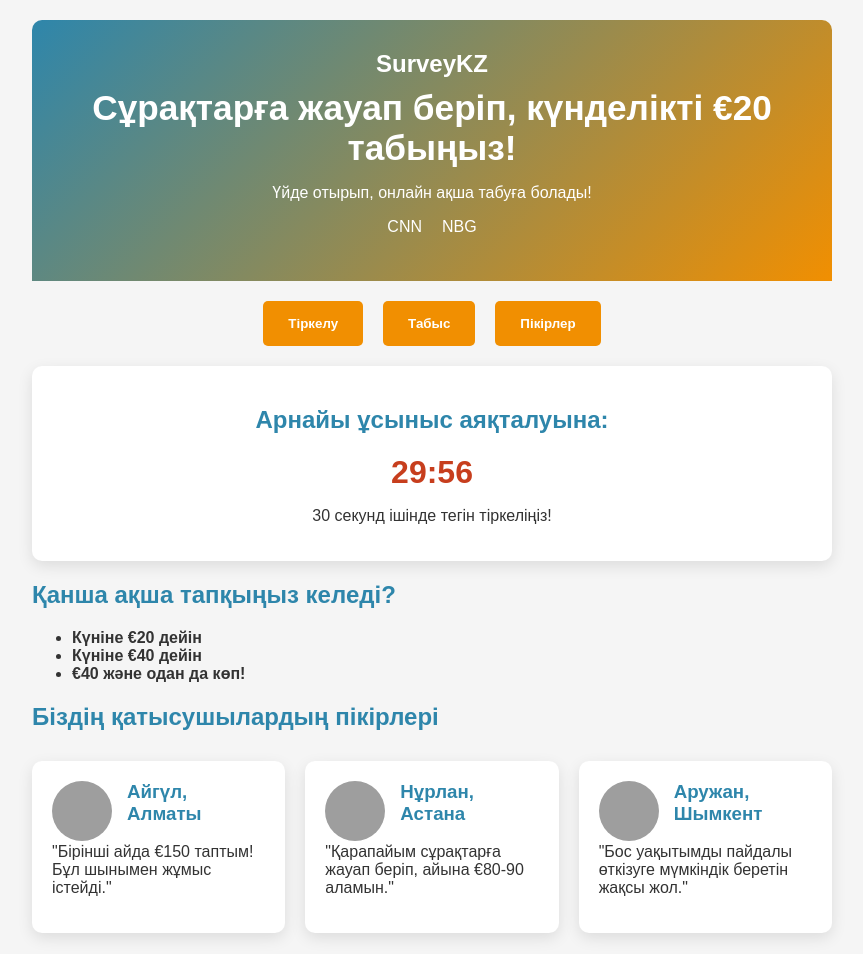
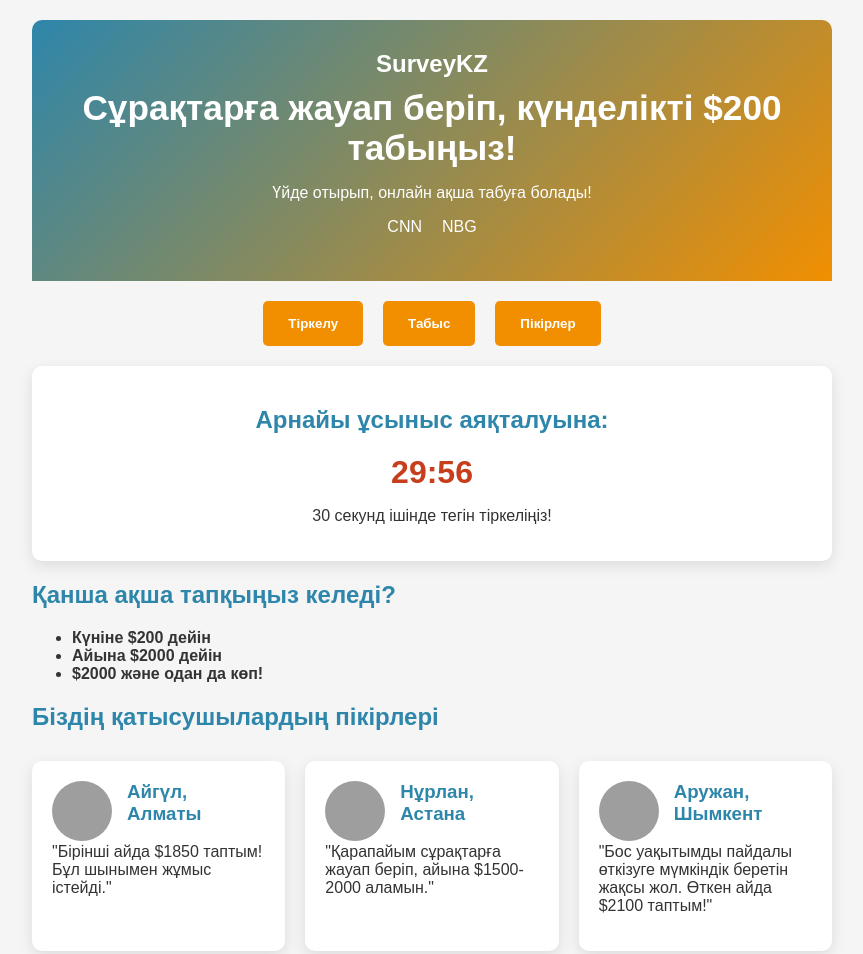
Before and after one commit to jupsy440/cash, a plain HTML site: page index.html in a window 1280 px wide. Shown: the top 954 px of the page, without its empty margins (208-1071 px from the left). Drawn offline with Linux system fonts and the light colour scheme; grey boxes are pictures that could not be loaded.

Commit message:
Update index.html

```diff
--- a/index.html
+++ b/index.html
@@ -153,7 +153,7 @@
     <div class="container">
         <header>
             <div class="logo">SurveyKZ</div>
-            <h1>Сұрақтарға жауап беріп, күнделікті €20 табыңыз!</h1>
+            <h1>Сұрақтарға жауап беріп, күнделікті $200 табыңыз!</h1>
             <p>Үйде отырып, онлайн ақша табуға болады!</p>
 
             <div class="media-logos">
@@ -177,9 +177,9 @@
         <section id="register">
             <h2>Қанша ақша тапқыңыз келеді?</h2>
             <ul>
-                <li><strong>Күніне €20 дейін</strong></li>
-                <li><strong>Күніне €40 дейін</strong></li>
-                <li><strong>€40 және одан да көп!</strong></li>
+                <li><strong>Күніне $200 дейін</strong></li>
+                <li><strong>Айына $2000 дейін</strong></li>
+                <li><strong>$2000 және одан да көп!</strong></li>
             </ul>
         </section>
 
@@ -189,17 +189,17 @@
                 <div class="testimonial">
                     <img src="https://randomuser.me/api/portraits/women/32.jpg" alt="Айгүл">
                     <h3>Айгүл, Алматы</h3>
-                    <p>"Бірінші айда €150 таптым! Бұл шынымен жұмыс істейді."</p>
+                    <p>"Бірінші айда $1850 таптым! Бұл шынымен жұмыс істейді."</p>
                 </div>
                 <div class="testimonial">
                     <img src="https://randomuser.me/api/portraits/men/75.jpg" alt="Нұрлан">
                     <h3>Нұрлан, Астана</h3>
-                    <p>"Қарапайым сұрақтарға жауап беріп, айына €80-90 аламын."</p>
+                    <p>"Қарапайым сұрақтарға жауап беріп, айына $1500-2000 аламын."</p>
                 </div>
                 <div class="testimonial">
                     <img src="https://randomuser.me/api/portraits/women/63.jpg" alt="Аружан">
                     <h3>Аружан, Шымкент</h3>
-                    <p>"Бос уақытымды пайдалы өткізуге мүмкіндік беретін жақсы жол."</p>
+                    <p>"Бос уақытымды пайдалы өткізуге мүмкіндік беретін жақсы жол. Өткен айда $2100 таптым!"</p>
                 </div>
             </div>
         </section>
```
